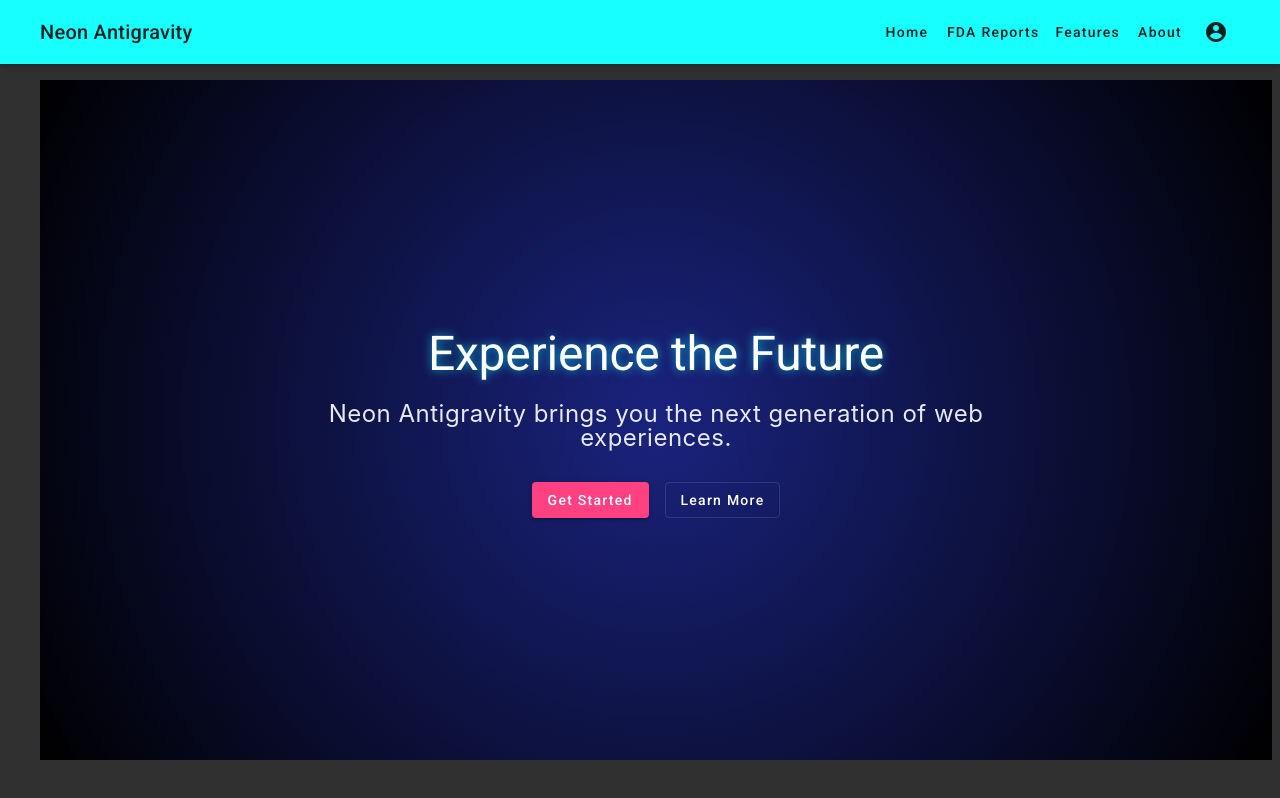
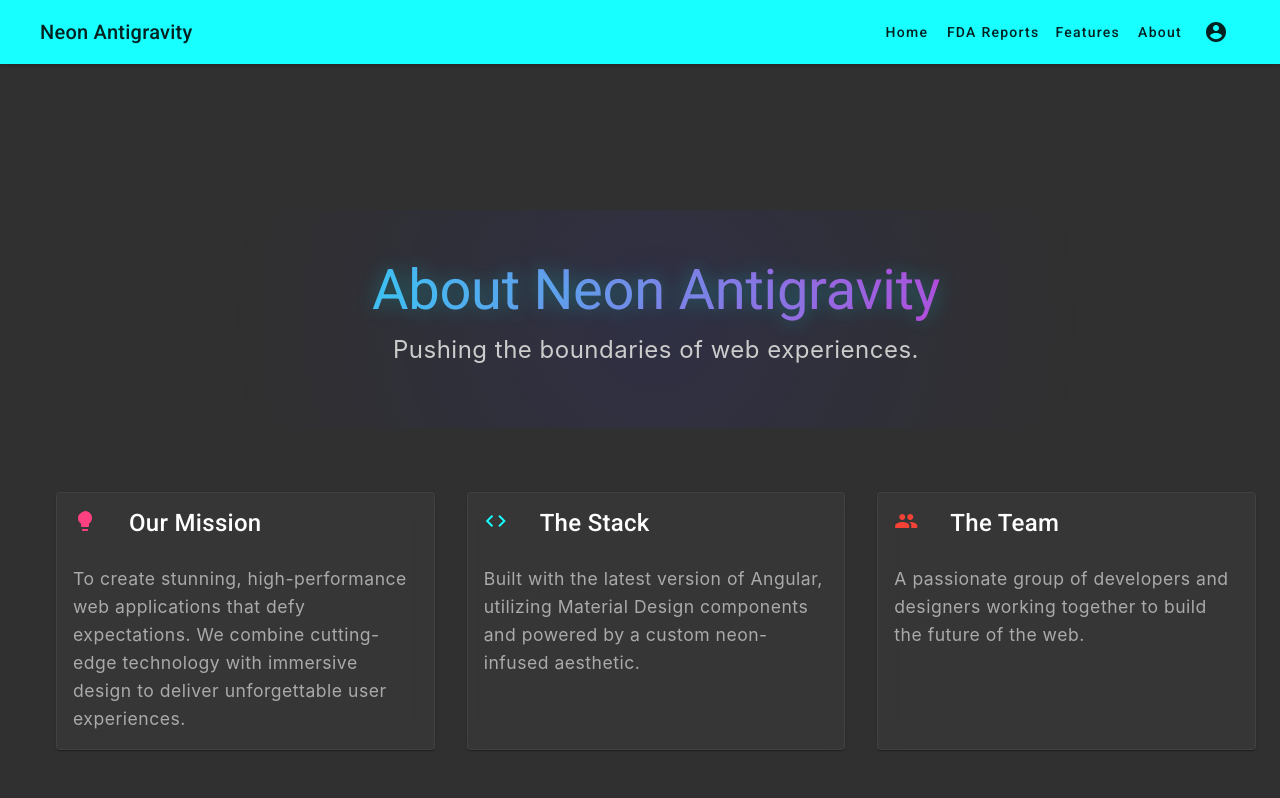
Before and after one commit to vst121/neon-antigravity, an Angular app: page /about in a window 1280 px wide. Before the commit this address led to /. Built offline with nearby package versions, Linux system fonts and the light colour scheme.

Commit message:
Add About page

```diff
--- a/src/app/app.routes.ts
+++ b/src/app/app.routes.ts
@@ -4,5 +4,6 @@ import { HomeComponent } from './features/home/home.component';
 export const routes: Routes = [
     { path: '', component: HomeComponent },
     { path: 'fda-enforcement', loadComponent: () => import('./features/fda-enforcement/fda-enforcement.component').then(m => m.FdaEnforcementComponent) },
+    { path: 'about', loadComponent: () => import('./features/about/about.component').then(m => m.AboutComponent) },
     { path: '**', redirectTo: '' }
 ];
--- a/src/app/core/layout/header/header.component.html
+++ b/src/app/core/layout/header/header.component.html
@@ -8,7 +8,7 @@
     <button mat-button routerLink="/">Home</button>
     <button mat-button routerLink="/fda-enforcement">FDA Reports</button>
     <button mat-button>Features</button>
-    <button mat-button>About</button>
+    <button mat-button routerLink="/about">About</button>
     <button mat-icon-button aria-label="User">
       <mat-icon>account_circle</mat-icon>
     </button>
--- a/src/app/core/layout/header/header.component.ts
+++ b/src/app/core/layout/header/header.component.ts
@@ -3,10 +3,12 @@ import { MatToolbarModule } from '@angular/material/toolbar';
 import { MatButtonModule } from '@angular/material/button';
 import { MatIconModule } from '@angular/material/icon';
 
+import { RouterLink } from '@angular/router';
+
 @Component({
   selector: 'app-header',
   standalone: true,
-  imports: [MatToolbarModule, MatButtonModule, MatIconModule],
+  imports: [MatToolbarModule, MatButtonModule, MatIconModule, RouterLink],
   templateUrl: './header.component.html',
   styleUrl: './header.component.scss'
 })
--- a/src/app/core/layout/sidenav/sidenav.component.html
+++ b/src/app/core/layout/sidenav/sidenav.component.html
@@ -11,7 +11,7 @@
         <mat-icon matListItemIcon>star</mat-icon>
         <span matListItemTitle>Features</span>
     </a>
-    <a mat-list-item href="#">
+    <a mat-list-item routerLink="/about">
         <mat-icon matListItemIcon>info</mat-icon>
         <span matListItemTitle>About</span>
     </a>
--- a/src/app/core/layout/sidenav/sidenav.component.ts
+++ b/src/app/core/layout/sidenav/sidenav.component.ts
@@ -3,10 +3,12 @@ import { MatSidenavModule } from '@angular/material/sidenav';
 import { MatListModule } from '@angular/material/list';
 import { MatIconModule } from '@angular/material/icon';
 
+import { RouterLink } from '@angular/router';
+
 @Component({
   selector: 'app-sidenav',
   standalone: true,
-  imports: [MatSidenavModule, MatListModule, MatIconModule],
+  imports: [MatSidenavModule, MatListModule, MatIconModule, RouterLink],
   templateUrl: './sidenav.component.html',
   styleUrl: './sidenav.component.scss'
 })
--- /dev/null
+++ b/src/app/features/about/about.component.html
@@ -0,0 +1,48 @@
+<div class="about-container">
+    <div class="hero">
+        <h1>About Neon Antigravity</h1>
+        <p>Pushing the boundaries of web experiences.</p>
+    </div>
+
+    <div class="content-grid">
+        <mat-card class="info-card">
+            <mat-card-header>
+                <mat-icon mat-card-avatar color="accent">lightbulb</mat-icon>
+                <mat-card-title>Our Mission</mat-card-title>
+            </mat-card-header>
+            <mat-card-content>
+                <p>
+                    To create stunning, high-performance web applications that defy expectations.
+                    We combine cutting-edge technology with immersive design to deliver
+                    unforgettable user experiences.
+                </p>
+            </mat-card-content>
+        </mat-card>
+
+        <mat-card class="info-card">
+            <mat-card-header>
+                <mat-icon mat-card-avatar color="primary">code</mat-icon>
+                <mat-card-title>The Stack</mat-card-title>
+            </mat-card-header>
+            <mat-card-content>
+                <p>
+                    Built with the latest version of Angular, utilizing Material Design components
+                    and powered by a custom neon-infused aesthetic.
+                </p>
+            </mat-card-content>
+        </mat-card>
+
+        <mat-card class="info-card">
+            <mat-card-header>
+                <mat-icon mat-card-avatar color="warn">group</mat-icon>
+                <mat-card-title>The Team</mat-card-title>
+            </mat-card-header>
+            <mat-card-content>
+                <p>
+                    A passionate group of developers and designers working together to
+                    build the future of the web.
+                </p>
+            </mat-card-content>
+        </mat-card>
+    </div>
+</div>
--- /dev/null
+++ b/src/app/features/about/about.component.scss
@@ -0,0 +1,62 @@
+.about-container {
+    padding: 2rem;
+    max-width: 1200px;
+    margin: 0 auto;
+
+    .hero {
+        text-align: center;
+        margin-bottom: 4rem;
+        padding: 3rem 0;
+        background: radial-gradient(circle at center, rgba(51, 51, 255, 0.1) 0%, transparent 70%);
+
+        h1 {
+            font-size: 3.5rem;
+            margin-bottom: 1rem;
+            background: linear-gradient(to right, #00ffff, #ff00cc);
+            background-clip: text;
+            -webkit-background-clip: text;
+            -webkit-text-fill-color: transparent;
+            text-shadow: 0 0 20px rgba(0, 255, 255, 0.3);
+        }
+
+        p {
+            font-size: 1.5rem;
+            color: #ccc;
+        }
+    }
+}
+
+.content-grid {
+    display: grid;
+    grid-template-columns: repeat(auto-fit, minmax(300px, 1fr));
+    gap: 2rem;
+}
+
+.info-card {
+    height: 100%;
+    background-color: rgba(255, 255, 255, 0.03);
+    backdrop-filter: blur(10px);
+    border: 1px solid rgba(255, 255, 255, 0.05);
+    transition: all 0.3s ease;
+
+    &:hover {
+        transform: translateY(-10px);
+        background-color: rgba(255, 255, 255, 0.05);
+        box-shadow: 0 10px 30px rgba(0, 0, 0, 0.5);
+        border-color: rgba(255, 255, 255, 0.2);
+    }
+
+    mat-card-title {
+        font-size: 1.5rem;
+        margin-bottom: 1rem;
+        color: #fff;
+    }
+
+    mat-card-content {
+        p {
+            color: #aaa;
+            line-height: 1.6;
+            font-size: 1.1rem;
+        }
+    }
+}
```
Also changed, not shown: src/app/features/about/about.component.ts (added, +14 -0 lines).
